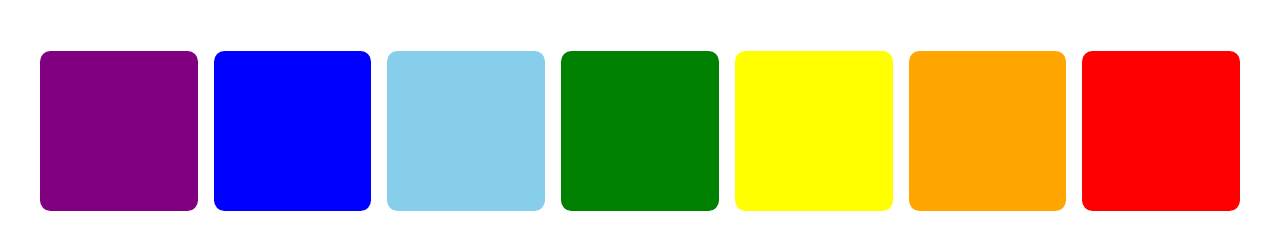
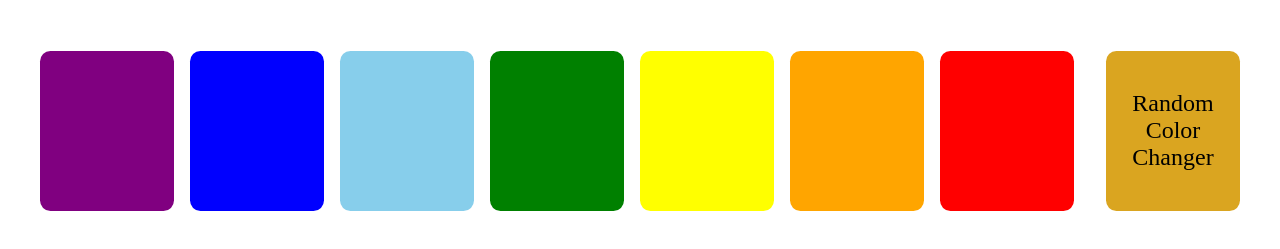
Before and after one commit to shihabuddin-dev/background-changer, a plain HTML site: page index.html in a window 1280 px wide. Shown: the part 77-326 px from the top of the page. Drawn offline with Linux system fonts and the light colour scheme.

Commit message:
i added random color

```diff
--- a/index.html
+++ b/index.html
@@ -66,10 +66,22 @@
             background-color: red;
             border-radius: 0.65rem;
         }
+
+        #color-random {
+            display: flex;
+            align-items: center;
+            /* margin-left: 550px; */
+            text-align: center;
+            font-size: x-large;
+            width: 10rem;
+            height: 10rem;
+            background-color: goldenrod;
+            border-radius: 0.65rem;
+        }
     </style>
 </head>
 
-<body>
+<body id="body">
     <h1>You Can Change Background Color Just Click</h1>
     <!-- all color section  -->
     <section>
@@ -81,9 +93,9 @@
         <div id="color-yellow"></div>
         <div id="color-orange"></div>
         <div id="color-red"></div>
+        <br>
+        <div onclick="changeBgColor()" id="color-random">Random Color Changer</div>
     </section>
-
-
 
     <script src="js/app.js"></script>
 </body>
--- a/js/app.js
+++ b/js/app.js
@@ -20,3 +20,9 @@ document.getElementById('color-orange').addEventListener('click', function () {
 document.getElementById('color-red').addEventListener('click', function () {
     document.body.style.backgroundColor = 'red';
 });
+
+// Change random background color
+function changeBgColor() {
+    const randomColor = "#" + Math.floor(Math.random() * 16777215).toString(16);
+    document.getElementById("body").style.backgroundColor = randomColor;
+}
```
